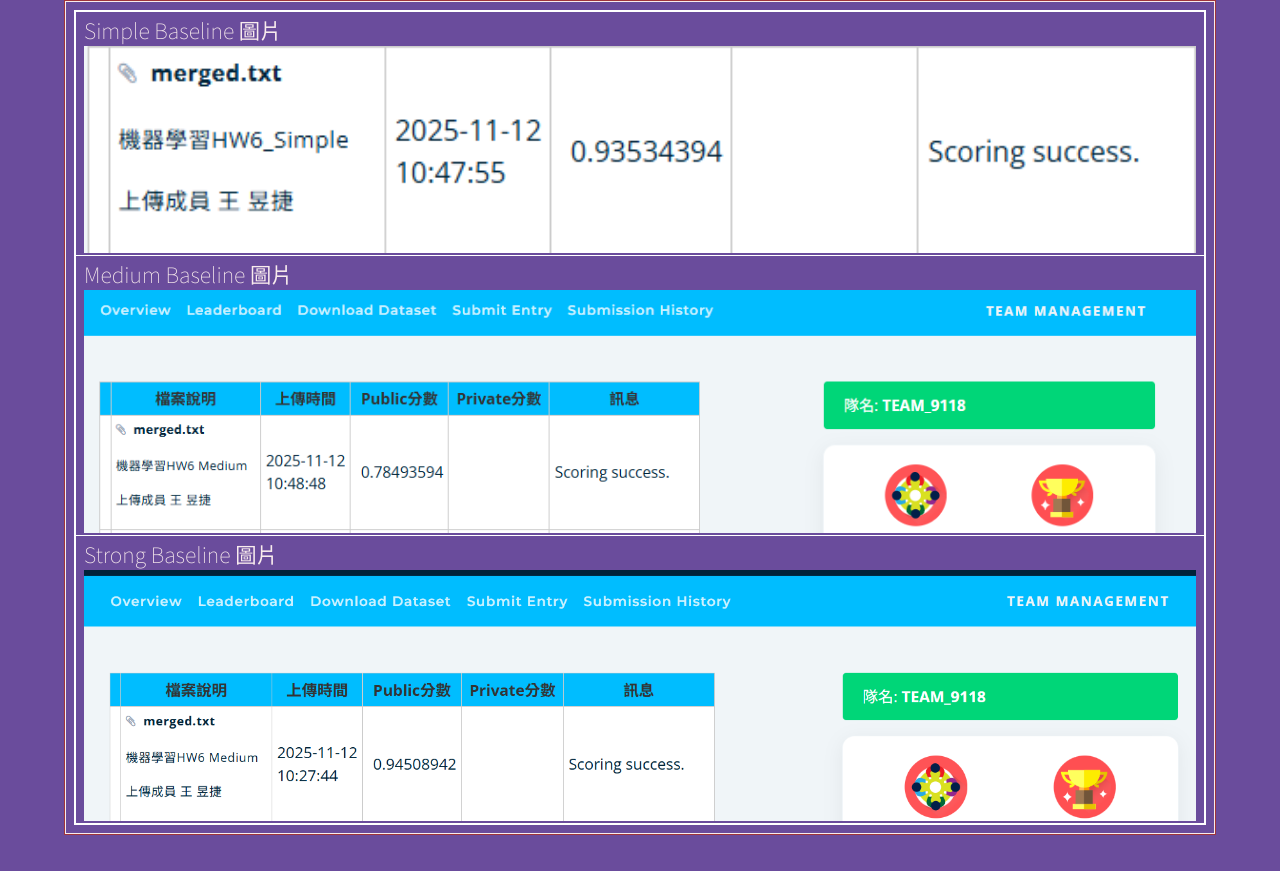
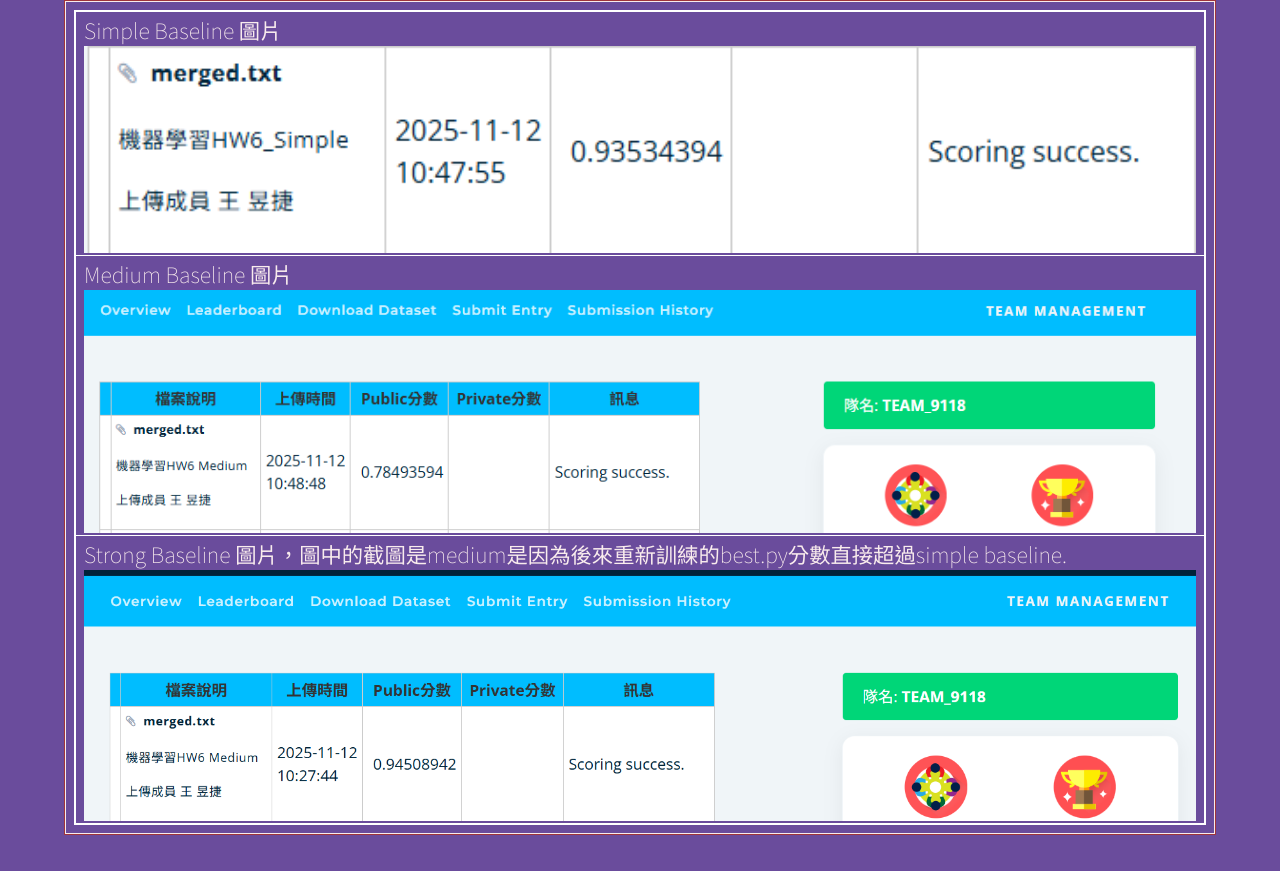
Before and after one commit to UJJJJJJ1/ml2025f, a plain HTML site: page hw06/index.html in a window 1280 px wide. Shown: the part 572-1443 px from the top of the page. Drawn offline with nearby package versions, Linux system fonts and the light colour scheme; a web font is replaced by a local one.

Commit message:
Update index.html

```diff
--- a/hw06/index.html
+++ b/hw06/index.html
@@ -208,7 +208,7 @@
           <img src="medium.png" width="100%" height="auto">
         </tr>
         <tr>
-          <td> Strong Baseline 圖片
+          <td> Strong Baseline 圖片，圖中的截圖是medium是因為後來重新訓練的best.py分數直接超過simple baseline.
           <img src="strong.png" width="100%" height="auto">
         </tr>
       </table>
```
